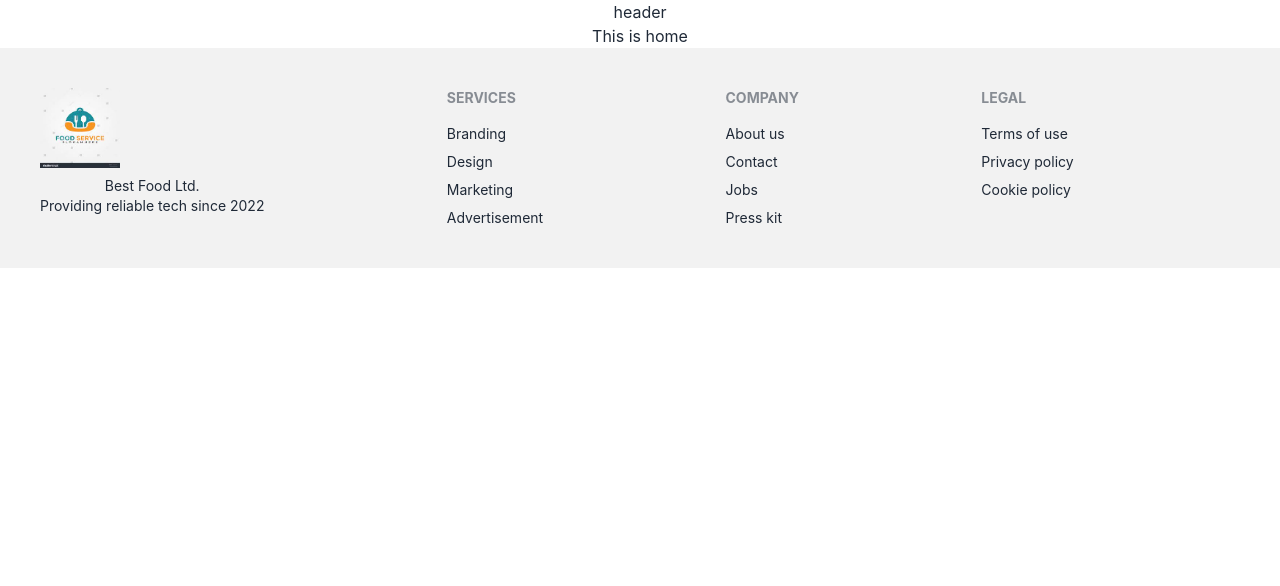
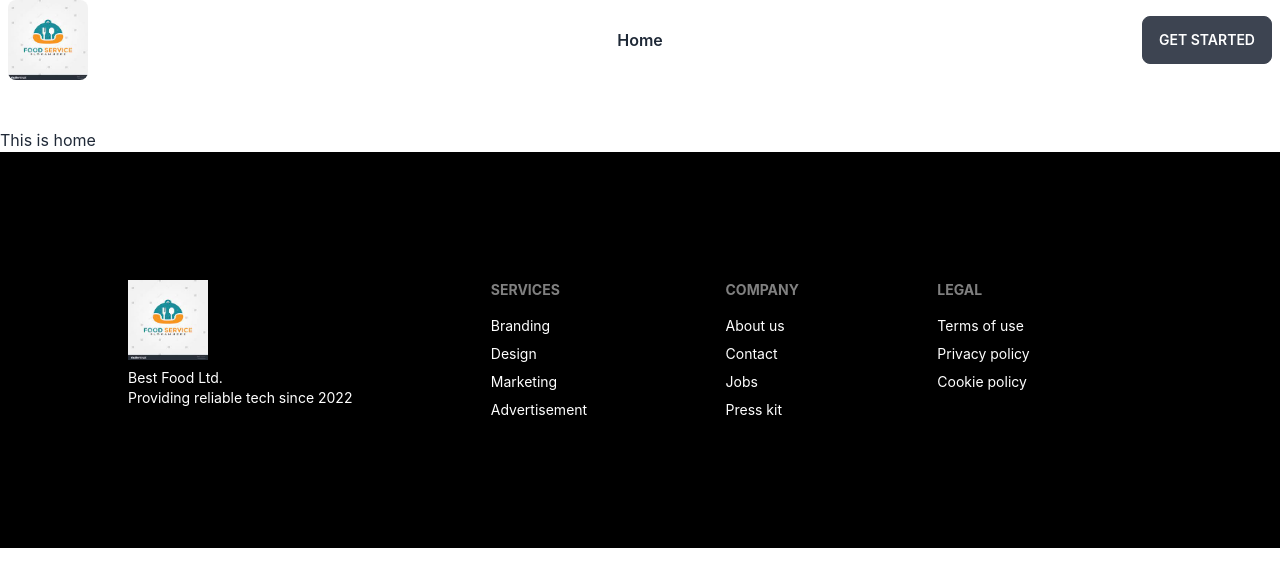
Before and after one commit to srbony/service-review-client-side, a React (Create React App) app: page / in a window 1280 px wide. Shown: the top 586 px of the page. Built offline with nearby package versions, Linux system fonts and the light colour scheme.

Commit message:
added navbar

```diff
--- a/src/App.js
+++ b/src/App.js
@@ -10,7 +10,7 @@
 
 
   return (
-    <div className="App">
+    <div data-theme="light" className="max-w-screen-xl mx-auto">
       <RouterProvider router={router}></RouterProvider>
 
     </div>
--- a/src/Pages/Shared/Footer/Footer.js
+++ b/src/Pages/Shared/Footer/Footer.js
@@ -3,7 +3,7 @@
 
 const Footer = () => {
     return (
-        <footer className="footer p-10 bg-base-200 text-base-content">
+        <footer className="footer p-32 bg-black text-white">
             <div>
                 <img className='w-20 h-20' src={logo} alt="" />
                 <p>Best Food Ltd.<br />Providing reliable tech since 2022</p>
--- a/src/Pages/Shared/Header/Header.js
+++ b/src/Pages/Shared/Header/Header.js
@@ -1,9 +1,44 @@
 import React from 'react';
+import { Link } from 'react-router-dom';
+import logo from '../../../assets/logo.png'
 
 const Header = () => {
+
+    const menuItems = <>
+        <li className='font-semibold'> <Link to='/home'>Home</Link> </li>
+
+    </>
+
+
+
     return (
-        <div>
-            <h2>header</h2>
+        <div className="navbar h-20 mb-12 bg-base-100">
+            <div className="navbar-start">
+                <div className="dropdown">
+                    <label tabIndex={0} className="btn btn-ghost lg:hidden">
+                        <svg xmlns="http://www.w3.org/2000/svg" className="h-5 w-5" fill="none" viewBox="0 0 24 24" stroke="currentColor"><path strokeLinecap="round" strokeLinejoin="round" strokeWidth="2" d="M4 6h16M4 12h8m-8 6h16" /></svg>
+                    </label>
+                    <ul tabIndex={0} className="menu menu-compact dropdown-content mt-3 p-2 shadow bg-base-100 rounded-box w-52">
+
+                        {
+                            menuItems
+                        }
+
+                    </ul>
+                </div>
+                <Link to='/' className=" normal-case text-xl">
+                    <img className='w-20 h-20 rounded-lg' src={logo} alt="" />
+
+                </Link>
+            </div>
+            <div className="navbar-center hidden lg:flex">
+                <ul className="menu menu-horizontal p-0">
+                    {menuItems}
+                </ul>
+            </div>
+            <div className="navbar-end">
+                <a className="btn">Get started</a>
+            </div>
         </div>
     );
 };
```
